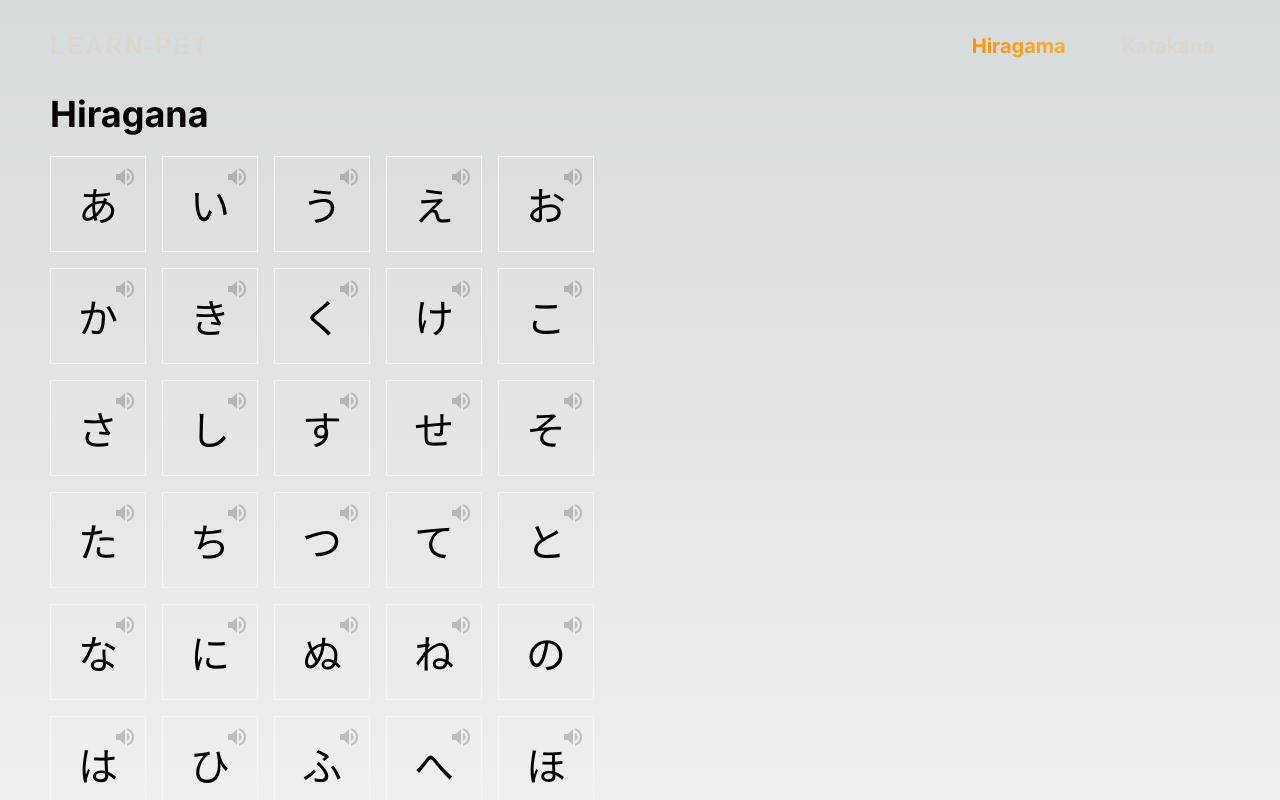
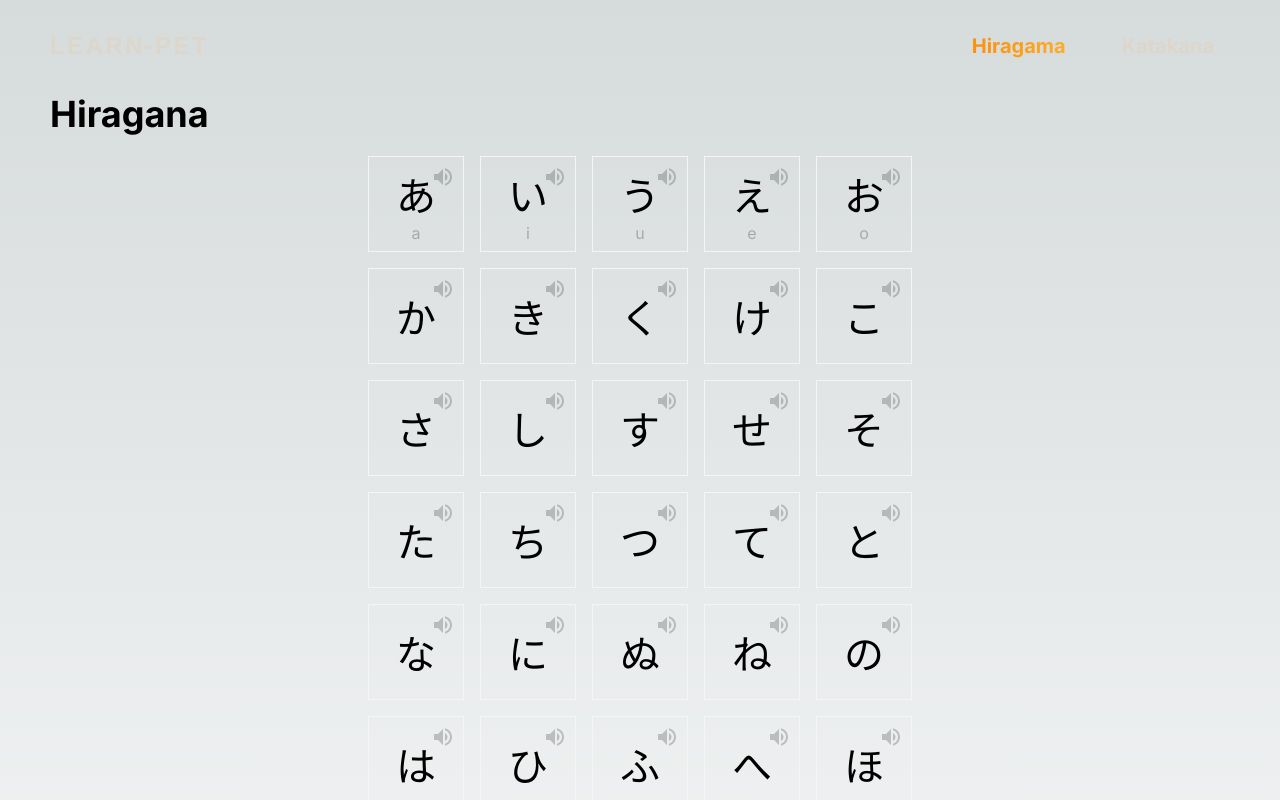
Before and after one commit to dimadidyk0/learn-nexjs, a Next.js app: page /hiragana in a window 1280 px wide. Shown: the top 800 px of the page. Built offline with nearby package versions, Linux system fonts and the light colour scheme.

Commit message:
feat: add romaji

```diff
--- a/src/app/hiragana/page.module.css
+++ b/src/app/hiragana/page.module.css
@@ -5,4 +5,8 @@
 
 .row {
   display: flex;
+  justify-content: space-between;
+  /* TODO: change width to dynamic var */
+  width: 544px;
+  margin: 0 auto;
 }
--- a/src/app/hiragana/page.tsx
+++ b/src/app/hiragana/page.tsx
@@ -15,6 +15,7 @@ export default function HiraganaPage() {
             <CharacterToLearn
               key={character.symbol}
               character={character.symbol}
+              romaji={character.romaji}
             />
           ))}
         </div>
--- a/src/components/domain/CharacterToLearn/CharacterToLearn.module.css
+++ b/src/components/domain/CharacterToLearn/CharacterToLearn.module.css
@@ -4,6 +4,7 @@
   width: var(--size);
   border: 1px solid whitesmoke;
   display: flex;
+  flex-direction: column;
   align-items: center;
   justify-content: center;
   margin: 8px;
@@ -28,3 +29,9 @@
 .soundIcon:hover {
   opacity: 1;
 }
+
+.romaji {
+  color: darkgray;
+  font-size: 16px;
+  line-height: 20px;
+}
--- a/src/components/domain/CharacterToLearn/CharacterToLearn.tsx
+++ b/src/components/domain/CharacterToLearn/CharacterToLearn.tsx
@@ -7,13 +7,15 @@ import s from './CharacterToLearn.module.css';
 
 type Props = {
   character: string;
+  romaji: string;
 };
 
-export function CharacterToLearn({ character }: Props) {
+export function CharacterToLearn({ character, romaji }: Props) {
   return (
     <span className={s.character}>
+      <VolumeUpIcon onClick={() => readme(character)} className={s.soundIcon} />
       {character}
-      <VolumeUpIcon onClick={() => readme(character)} className={s.soundIcon} />
+      <span className={s.romaji}>{romaji}</span>
     </span>
   )
 };
--- a/src/constants/hiragana.json
+++ b/src/constants/hiragana.json
@@ -1,10 +1,25 @@
 [
   [
-    { "symbol": "あ" },
-    { "symbol": "い" },
-    { "symbol": "う" },
-    { "symbol": "え" },
-    { "symbol": "お" }
+    {
+      "symbol": "あ",
+      "romaji": "a"
+    },
+    {
+      "symbol": "い",
+      "romaji": "i"
+    },
+    {
+      "symbol": "う",
+      "romaji": "u"
+    },
+    {
+      "symbol": "え",
+      "romaji": "e"
+    },
+    {
+      "symbol": "お",
+      "romaji": "o"
+    }
   ],
   [
     { "symbol": "か" },
--- a/src/types/hiragana.ts
+++ b/src/types/hiragana.ts
@@ -1,3 +1,4 @@
 export type HiraganaType = {
   symbol: string;
+  romaji: string;
 };
```
